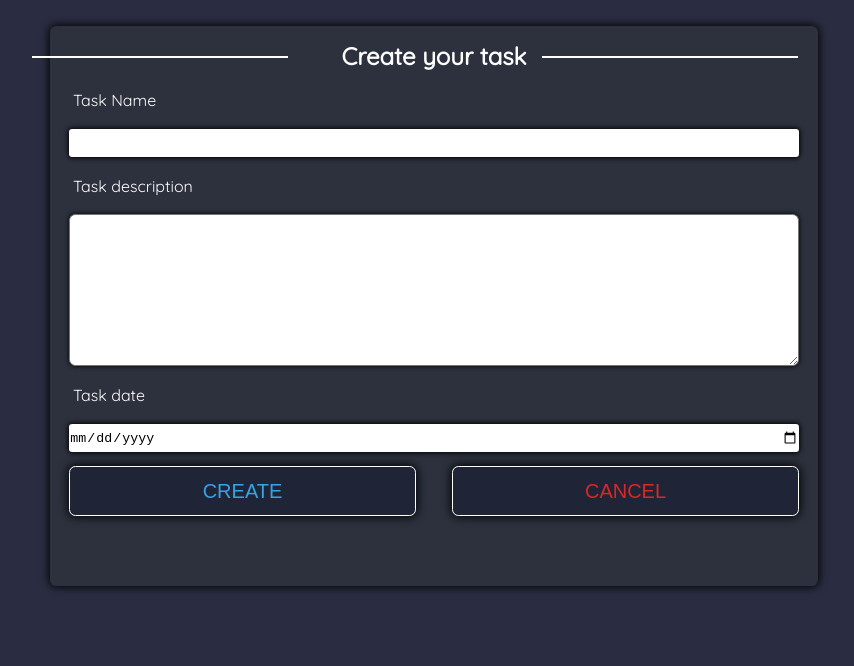
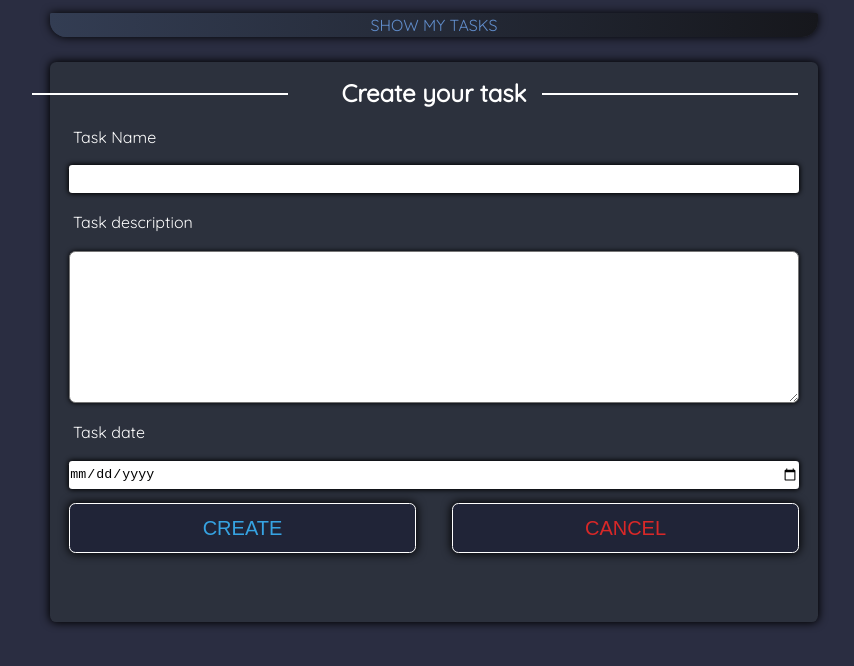
Before and after one commit to Claudio712005/To-do-List, a React (Create React App) app in the folder frontend/: page /tasks in a window 1280 px wide. Shown: the top 666 px of the page, without its empty margins (206-1060 px from the left). Built offline with nearby package versions, Linux system fonts and the light colour scheme; a web font is replaced by a local one.

Commit message:
Adicioando uma barra para ocultar as tarefas ou exibir o formulário para criar uma nova tarefa.

```diff
--- a/frontend/src/components/partials/head.jsx
+++ b/frontend/src/components/partials/head.jsx
@@ -1,12 +1,26 @@
-import '../../style/head.sass'
+import React from 'react';
+import '../../style/head.sass';
+import { useLocation } from 'react-router-dom';
 
-function Head(){
-    return(
-        <div className="head">
-            <h1>CLÁUDIO ARAÚJO</h1>
-            <h2>TO do List project</h2>
-        </div>
-    )
+function Head({ toggleFormVisibility, formVisibility }) {
+  const location = useLocation();
+
+  if (location.pathname === '/') {
+    return (
+      <div className="head">
+        <h1>CLÁUDIO ARAÚJO</h1>
+        <h2>TO do List project</h2>
+      </div>
+    );
+  } else if (location.pathname === '/tasks') {
+    return (
+      <div onClick={toggleFormVisibility} className="head-task">
+        {formVisibility ? 'SHOW MY TASKS' : 'CREATE NEW TASK'}
+      </div>
+    );
+  }
+
+  return null;
 }
 
-export default Head
+export default Head;
--- a/frontend/src/components/taskPage.jsx
+++ b/frontend/src/components/taskPage.jsx
@@ -1,13 +1,21 @@
-import CreateTask from "./partials/createTask"
-import "../style/taskPage.sass"
+import React, { useState } from 'react';
+import '../style/taskPage.sass';
+import Head from './partials/head';
+import CreateTask from './partials/createTask';
 
-function TaskPage(){
+function TaskPage() {
+  const [formVisibility, setFormVisibility] = useState(true );
 
-    return(
-        <div className="contentTask">
-            <CreateTask />
-        </div>
-    )
+  const toggleFormVisibility = () => {
+    setFormVisibility(!formVisibility);
+  };
+
+  return (
+    <div className="contentTask">
+      <Head toggleFormVisibility={toggleFormVisibility} formVisibility={formVisibility} />
+      {formVisibility ? <CreateTask /> : null}
+    </div>
+  );
 }
 
-export default TaskPage
+export default TaskPage;
--- a/frontend/src/style/head.sass
+++ b/frontend/src/style/head.sass
@@ -15,3 +15,24 @@
 
     h2
         font-family: $nav_bar_font_name
+
+.head-task
+    width: 60%
+    height: 3%
+    display: flex
+    align-items: center
+    justify-content: center
+    background: linear-gradient(to right, #333d53, #16171c)
+    color: #618dcb
+    cursor: pointer
+    font-family: $task_font
+    border-radius: 0.1rem 0.1rem 1rem 1rem
+    box-shadow: 0 0 10px 0 #000
+    margin-top: 1%
+    transition: all ease-in-out 0.5s
+
+    &:hover
+        height: 3.5%
+        width: 62%
+        color: #fff
+        font-size: 21px
```
